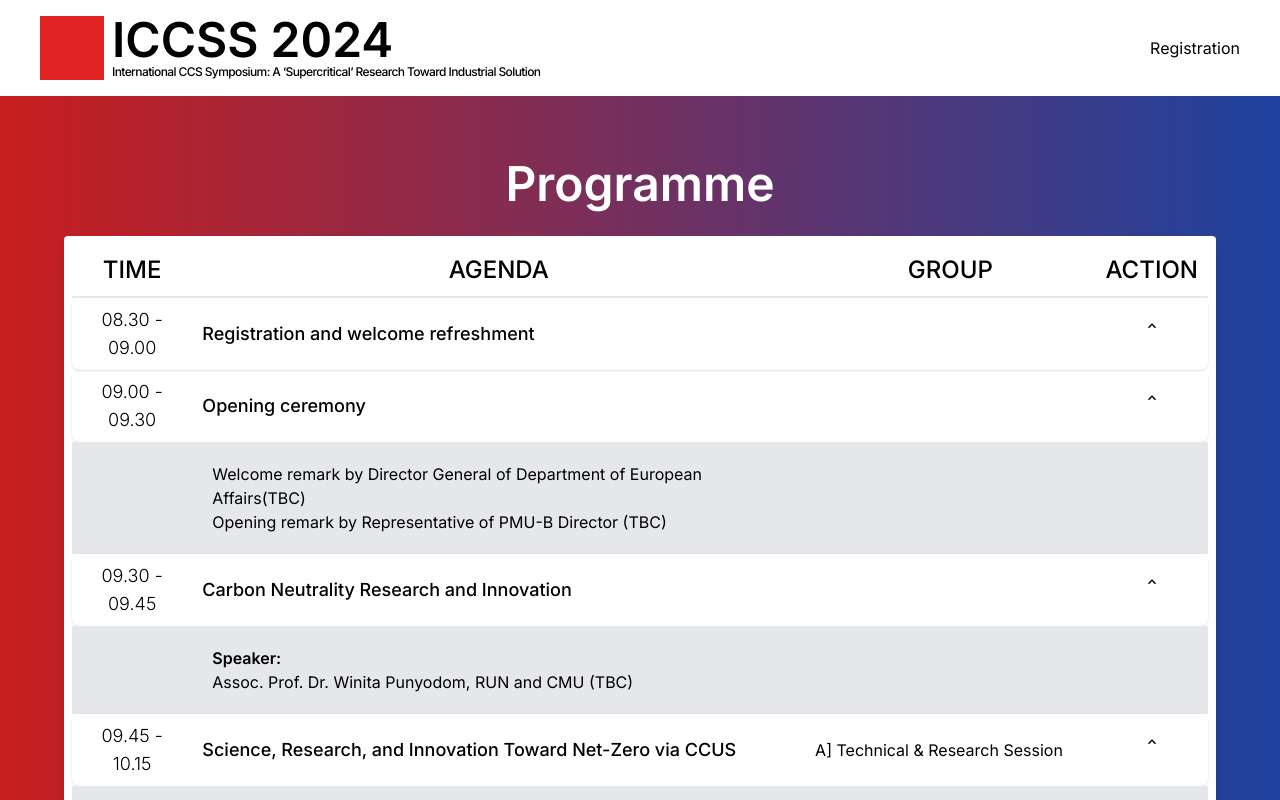
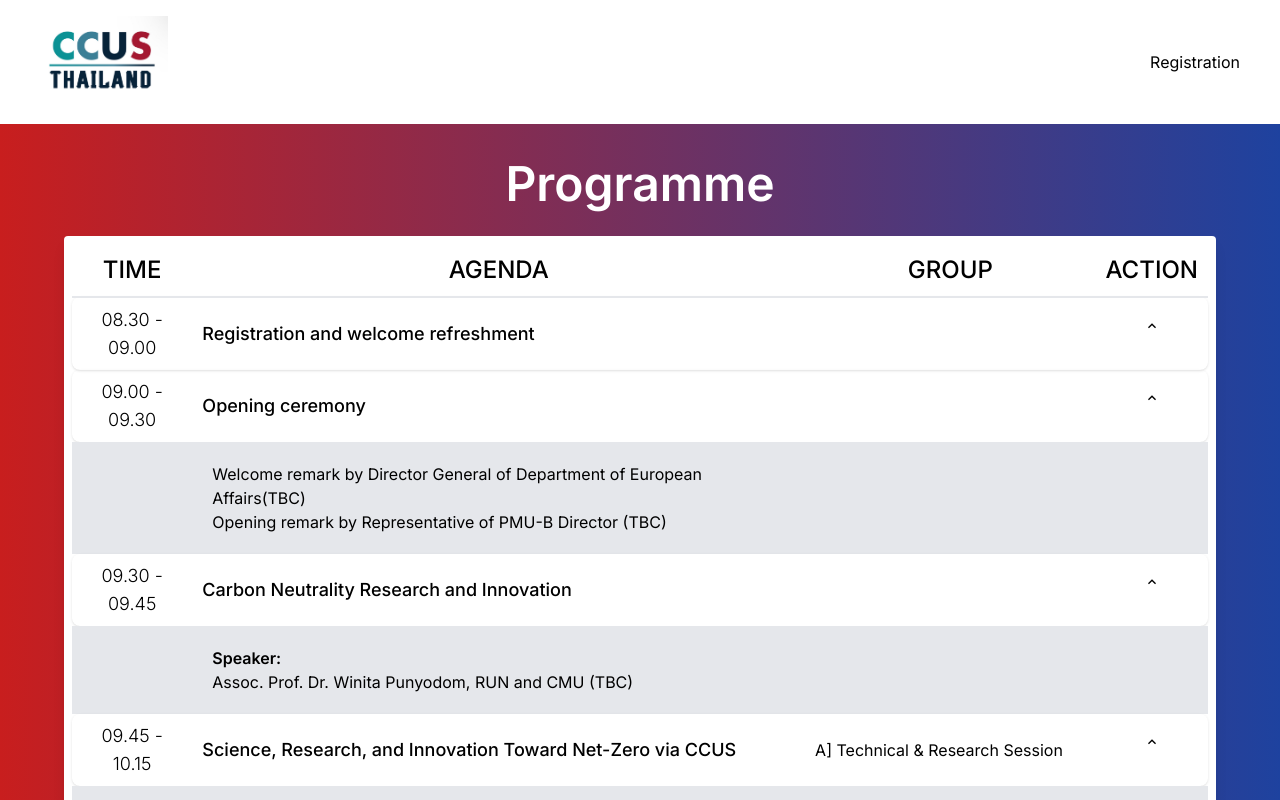
Before and after one commit to thunyoubun/ccs-registration, a Next.js app: page /programme in a window 1280 px wide. Shown: the top 800 px of the page. Built offline with nearby package versions, Linux system fonts and the light colour scheme.

Commit message:
add logo to navbar programme

```diff
--- a/src/app/Components/NavbarProgramme.tsx
+++ b/src/app/Components/NavbarProgramme.tsx
@@ -1,3 +1,4 @@
+import Image from "next/image";
 import Link from "next/link"
 import { useEffect, useState } from "react";
 
@@ -34,16 +35,8 @@ function NavbarProgramme(){
       <div className=" px-6 flex justify-between items-center">
         {/* Add your logo here */}
         <Link href="/">
-          <div className="flex gap-2">
-            <div className=" bg-red-600 w-16 h-16"></div>
-            <div className="w-fit flex flex-col">
-              <h1 className=" font-semibold text-5xl ">ICCSS 2024</h1>
-              <h2 className=" font-medium text-xs tracking-tighter">
-                {/* International Conference on Information Technology and
-                Electrical Engineering */}
-                International CCS Symposium: A ‘Supercritical’ Research Toward Industrial Solution
-              </h2>
-            </div>
+          <div className="flex">
+            <Image src={"/images/css-logo.jpg"} alt={"CSSU-logo"} width={128} height={128} />
           </div>
         </Link>
 
```
